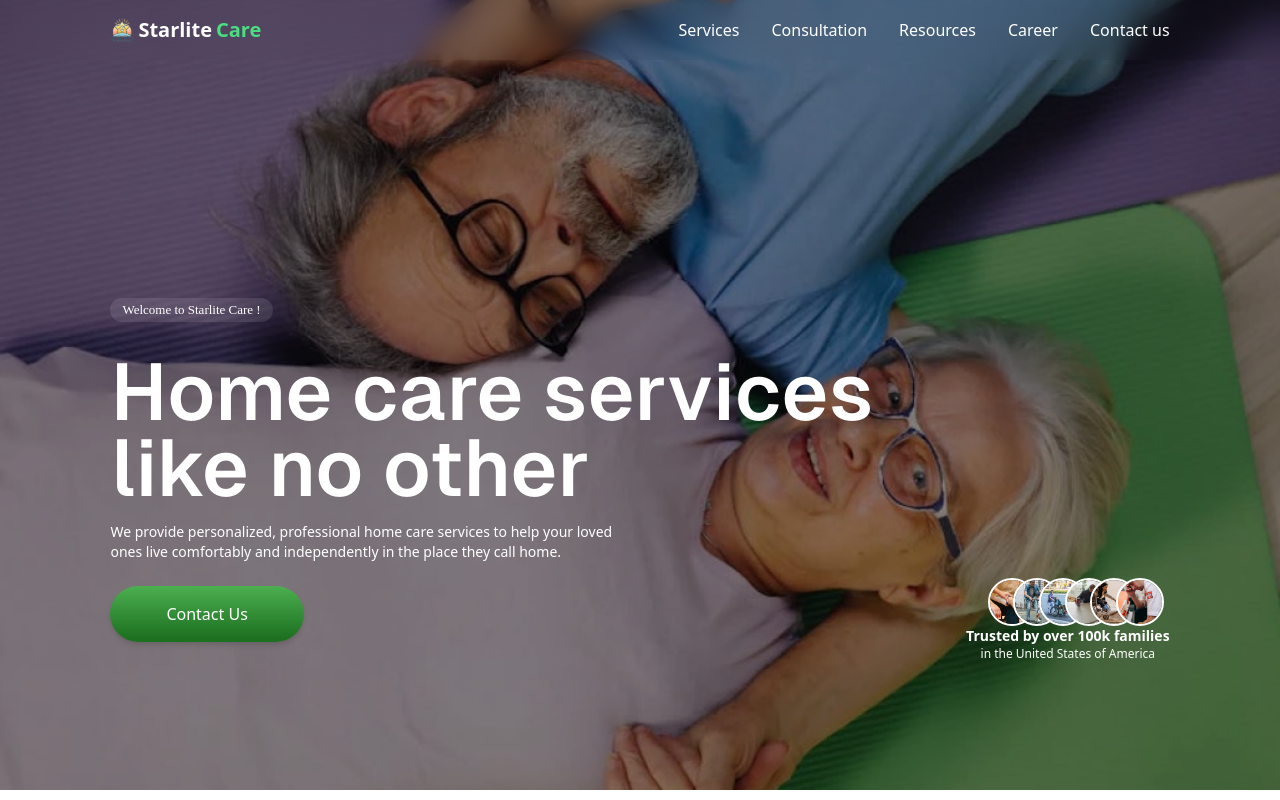
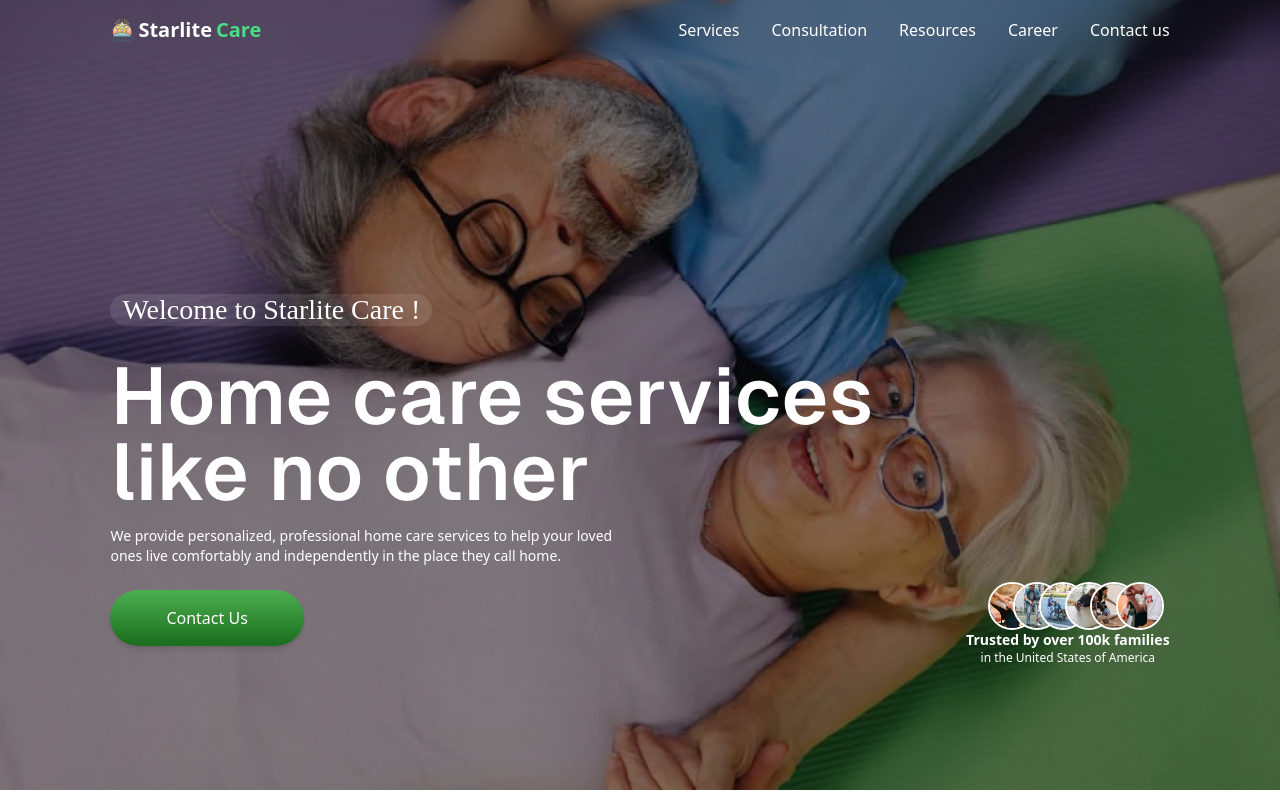
Before and after one commit to Starlite-Care/starlite-website, a Next.js app: page / in a window 1280 px wide. Shown: the top 800 px of the page. Built offline with nearby package versions, Linux system fonts and the light colour scheme.

Commit message:
made fixes

```diff
--- a/src/components/HeroSection.jsx
+++ b/src/components/HeroSection.jsx
@@ -58,8 +58,8 @@ const HeroSection = () => {
     >
       <div className="min-h-screen max-w-7xl  w-[89%] px-4 md:px-10 md:h-[80vh] lg:h-[70vh] flex items-center mx-auto mt-10">
         <div className="w-full py-12 sm:py-16 mt-0 md:mt-20 ">
-          <div className="bg-[#FFFFFF1A] rounded-full w-fit px-3 py-1 mb-8 md:mx-0">
-            <p className="text-white libre-baskerville-regular text-xs sm:text-[13px]">
+          <div className="bg-[#FFFFFF1A] rounded-full w-fit px-3 py-2 mb-8 md:mx-0">
+            <p className="text-white libre-baskerville-regular text-xs sm:text-[28px]">
               Welcome to Starlite Care !
             </p>
           </div>
```
